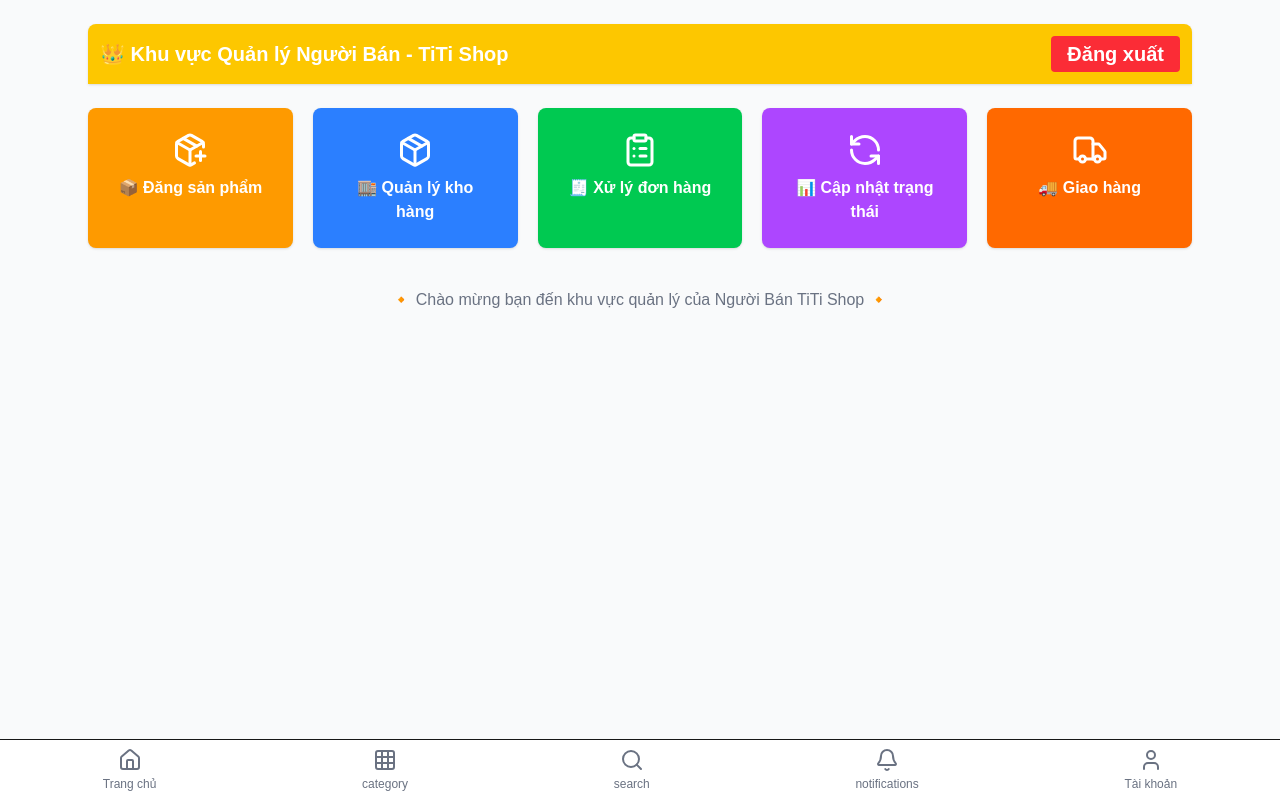
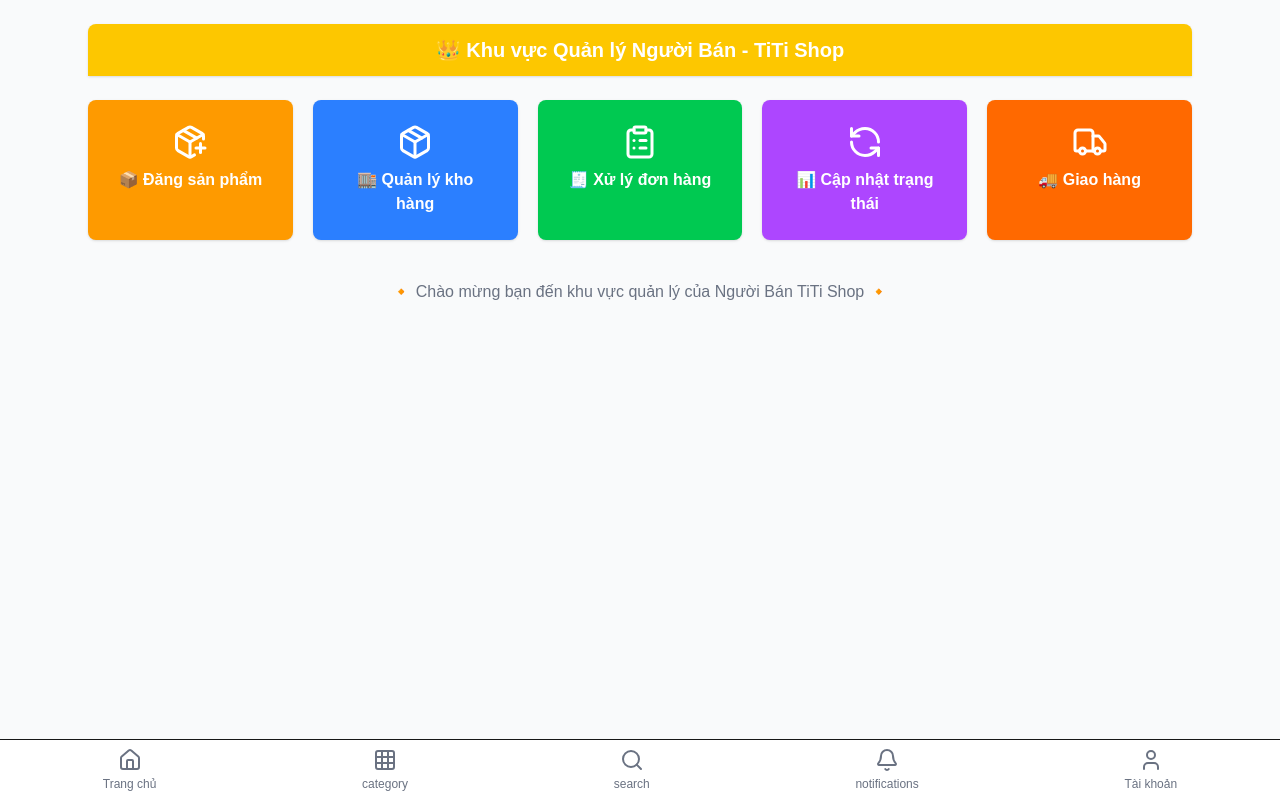
Before and after one commit to Titi-shop/titi.banluu, a Next.js app: page /seller in a window 1280 px wide. Built offline with nearby package versions, Linux system fonts and the light colour scheme.

Commit message:
Update page.tsx

```diff
--- a/app/seller/page.tsx
+++ b/app/seller/page.tsx
@@ -13,17 +13,8 @@ export default function SellerDashboard() {
   return (
     <main className="p-6 max-w-6xl mx-auto">
       {/* ===== Thanh tiêu đề ===== */}
-      <div className="bg-yellow-400 text-white text-xl font-bold p-3 rounded-t-lg mb-6 flex justify-between items-center shadow">
+      <div className="bg-yellow-400 text-white text-xl font-bold p-3 rounded-t-lg mb-6 flex justify-center items-center shadow">
         <span>👑 Khu vực Quản lý Người Bán - TiTi Shop</span>
-        <button
-          onClick={() => {
-            localStorage.removeItem("seller_info");
-            location.href = "/account";
-          }}
-          className="bg-red-500 px-4 py-1 rounded hover:bg-red-600"
-        >
-          Đăng xuất
-        </button>
       </div>
 
       {/* ===== Các mục quản lý ===== */}
```
